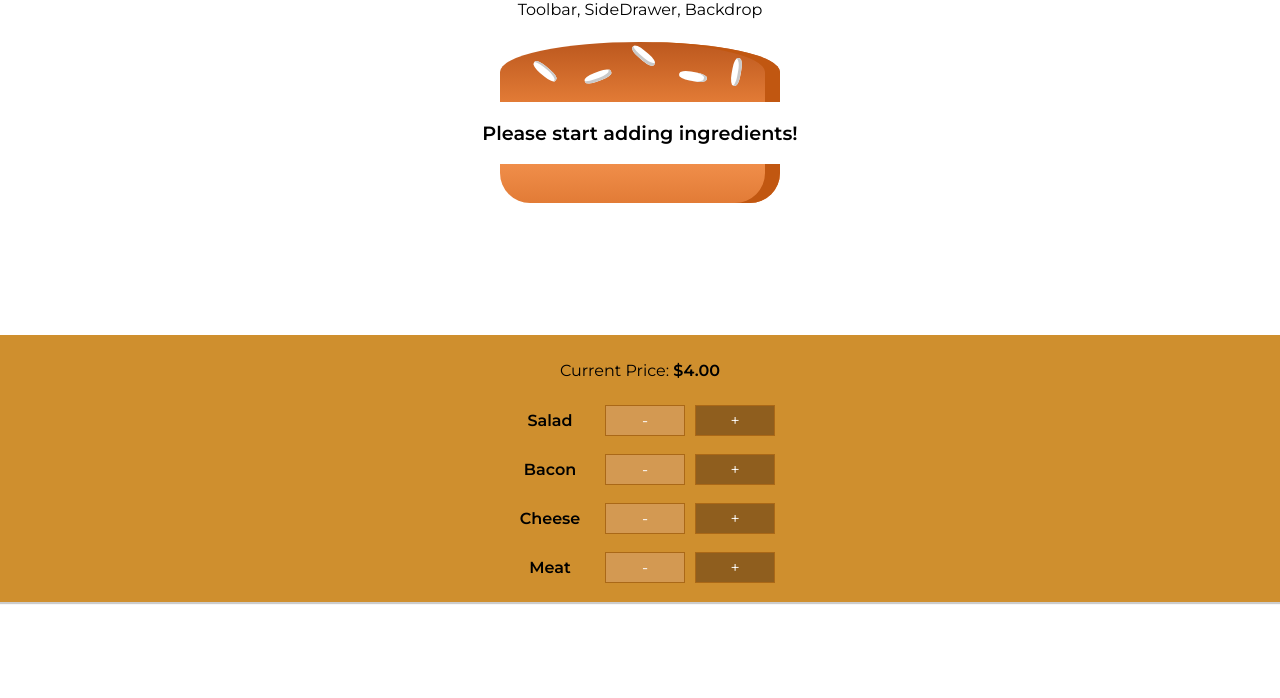
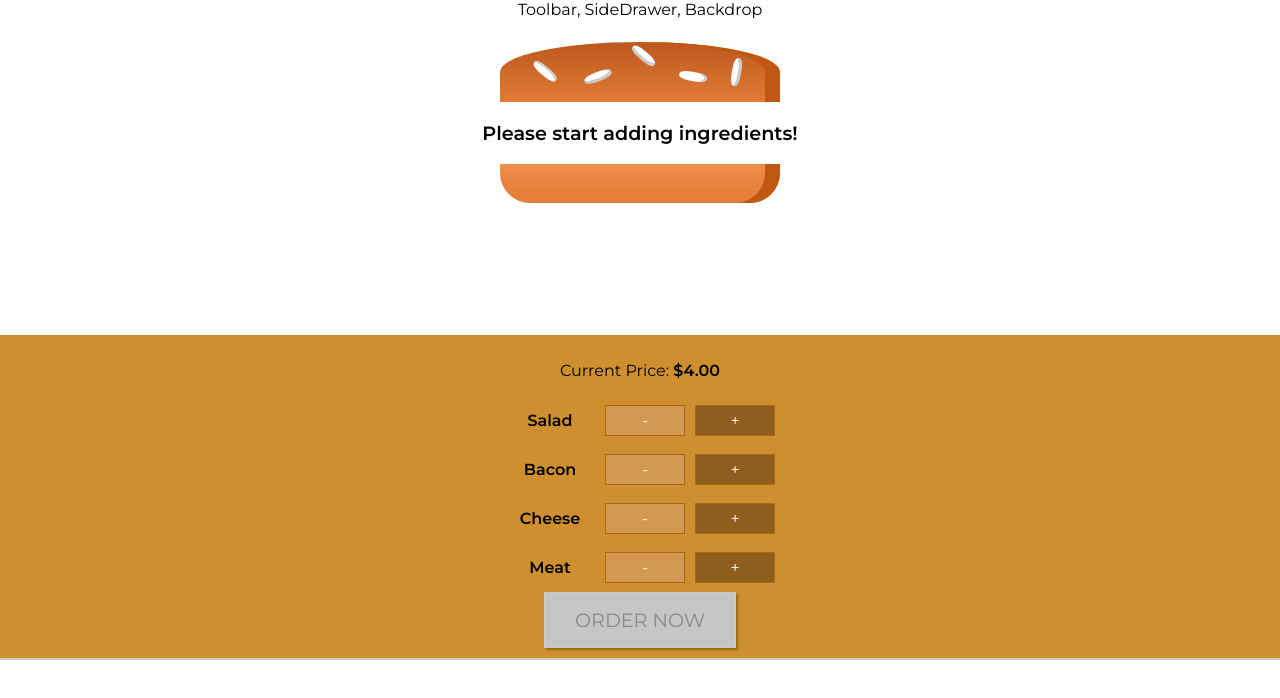
Before and after one commit to nghochi123/react-stuff, a React (Create React App) app in the folder React/burger-builder/: page / in a window 1280 px wide. Shown: the top 698 px of the page. Built offline with nearby package versions, Linux system fonts and the light colour scheme.

Commit message:
Added modal

```diff
--- a/React/burger-builder/src/components/Burger/BuildControls/BuildControls.js
+++ b/React/burger-builder/src/components/Burger/BuildControls/BuildControls.js
@@ -21,6 +21,10 @@
             added={()=>props.ingredientAdded(ctrl.type)}
             removed={()=>props.ingredientRemoved(ctrl.type)}/>
         ))}
+        <button
+        className={classes.OrderButton}
+        disabled={!props.purchaseable}
+        onClick={props.ordered}>ORDER NOW</button>
     </div>);
 };
 
--- a/React/burger-builder/src/components/Burger/BuildControls/BuildControls.module.css
+++ b/React/burger-builder/src/components/Burger/BuildControls/BuildControls.module.css
@@ -8,3 +8,45 @@
     margin: auto;
     padding: 10px 0;
 }
+
+
+.OrderButton {
+    background-color: #DAD735;
+    outline: none;
+    cursor: pointer;
+    border: 1px solid #966909;
+    color: #966909;
+    font-family: inherit;
+    font-size: 1.2em;
+    padding: 15px 30px;
+    box-shadow: 2px 2px 2px #966909;
+}
+
+.OrderButton:hover, .OrderButton:active {
+    background-color: #A0DB41;
+    border: 1px solid #966909;
+    color: #966909;
+}
+
+.OrderButton:disabled {
+    background-color: #C7C6C6;
+    cursor: not-allowed;
+    border: 1px solid #ccc;
+    color: #888888;
+}
+
+.OrderButton:not(:disabled) {
+    animation: enable 0.3s linear;
+}
+
+@keyframes enable {
+    0% {
+        transform: scale(1);
+    }
+    60% {
+        transform: scale(1.1);
+    }
+    100% {
+        transform: scale(1);
+    }
+}
--- /dev/null
+++ b/React/burger-builder/src/components/Burger/OrderSummary/OrderSummary.js
@@ -0,0 +1,21 @@
+import React from 'react';
+
+import Aux from '../../../hoc/Auxiliary'
+
+const orderSummary = (props) =>{
+    const ingredientSummary = Object.keys(props.ingredients)
+        .map(ikey=><li key={ikey}><span style={{textTransform: 'capitalize'}}>{ikey}: {props.ingredients[ikey]}</span></li>);
+    return (
+        <Aux>
+            <h3>Your order</h3>
+            <p>A delicious burger with the following ingredients:</p>
+            <ul>
+                {ingredientSummary}
+            </ul>
+            <p>Continue to checkout?</p>
+        </Aux>
+    );
+
+};
+
+export default orderSummary;
--- /dev/null
+++ b/React/burger-builder/src/components/UI/Modal/Modal.js
@@ -0,0 +1,17 @@
+import React from 'react';
+import classes from './Modal.module.css';
+
+const modal = (props) => (
+    <div
+    className={classes.Modal}
+    style={{
+        transform: props.show ? 'translateY(0)' : 'translateY(-100vh)',
+        opacity: props.show ? '1': '0'
+        }}>
+        {props.children}
+    </div>
+
+
+);
+
+export default modal;
--- /dev/null
+++ b/React/burger-builder/src/components/UI/Modal/Modal.module.css
@@ -0,0 +1,20 @@
+.Modal {
+    position: fixed;
+    z-index: 500;
+    background-color: white;
+    width: 70%;
+    border: 1px solid #ccc;
+    box-shadow: 1px 1px 1px black;
+    padding: 16px;
+    left: 15%;
+    top: 30%;
+    box-sizing: border-box;
+    transition: all 0.3s ease-out;
+}
+
+@media (min-width: 600px) {
+    .Modal {
+        width: 500px;
+        left: calc(50% - 250px);
+    }
+}
--- a/React/burger-builder/src/containers/BurgerBuilder/BurgerBuilder.js
+++ b/React/burger-builder/src/containers/BurgerBuilder/BurgerBuilder.js
@@ -2,6 +2,8 @@
 import Aux from'../../hoc/Auxiliary';
 import Burger from '../../components/Burger/Burger';
 import BuildControls from '../../components/Burger/BuildControls/BuildControls';
+import Modal from '../../components/UI/Modal/Modal';
+import OrderSummary from '../../components/Burger/OrderSummary/OrderSummary';
 
 const INGREDIENT_PRICES = {
     salad: 0.5,
@@ -18,7 +20,16 @@
             cheese: 0,
             meat: 0
         },
-        totalPrice: 4
+        totalPrice: 4,
+        purchaseable: false,
+        purchasing: false
+    }
+
+    updatePurchaseState = (ingredients) => {
+        const sum = Object.keys(ingredients).map((key)=>ingredients[key]).reduce((sm, el)=>sm+el, 0);
+        this.setState({
+            purchaseable: sum > 0
+        })
     }
 
     addIngredientHandler = (type) =>{
@@ -32,6 +43,7 @@
             totalPrice: updatedPrice,
             ingredients: updatedIngredients
         });
+        this.updatePurchaseState(updatedIngredients);
     }
 
     removeIngredientHandler = (type) =>{
@@ -46,18 +58,27 @@
                 totalPrice: updatedPrice,
                 ingredients: updatedIngredients
             });
+            this.updatePurchaseState(updatedIngredients);
         }
+
+    }
+
+    purchaseHandler = () =>{
+        this.setState({purchasing:true});
     }
 
     render(){
 
         return (
             <Aux>
+                <Modal show={this.state.purchasing}><OrderSummary ingredients={this.state.ingredients}/></Modal>
                 <Burger ingredients={this.state.ingredients}/>
                 <BuildControls
                 ingredientAdded={this.addIngredientHandler}
                 ingredientRemoved={this.removeIngredientHandler}
-                price={this.state.totalPrice}/>
+                price={this.state.totalPrice}
+                purchaseable={this.state.purchaseable}
+                ordered={this.purchaseHandler}/>
             </Aux>
 
         );
```
Also changed, not shown: React/burger-builder/src/components/UI/Backdrop/Backdrop.js (added), 1 other file (tests, documents, lock files or other folders).
